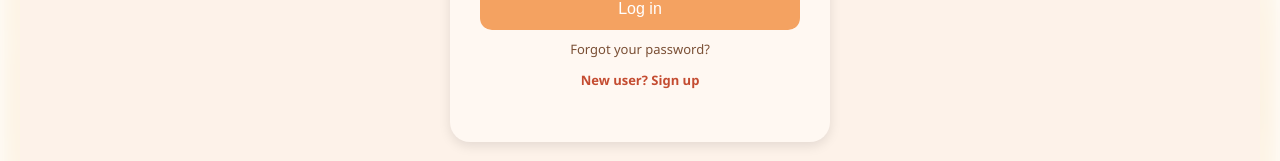
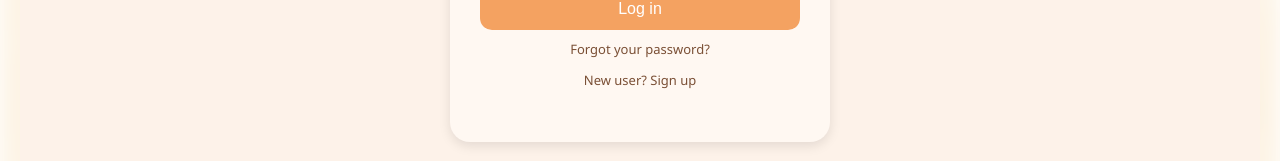
Before and after one commit to Bhuvijain230/Medicine-Expiry-and-Wastage-Monitoring-System, a React (Create React App) app: page /login in a window 1280 px wide. Shown: the part 481-642 px from the top of the page. Built offline with nearby package versions, Linux system fonts and the light colour scheme.

Commit message:
Update Login.js

```diff
--- a/src/Components/Login.js
+++ b/src/Components/Login.js
@@ -1,12 +1,13 @@
 import React, { useState, useEffect } from 'react';
 import { useNavigate } from 'react-router-dom';
-import './Login.css'; // Add cute styling here like the image
+import './Login.css'; // Ensure your styles are correctly defined
 
 function Login() {
   const navigate = useNavigate();
   const [email, setEmail] = useState('');
   const [password, setPassword] = useState('');
 
+  // Redirect to home if already logged in
   useEffect(() => {
     if (localStorage.getItem('isLoggedIn') === 'true') {
       navigate('/');
@@ -15,7 +16,7 @@ function Login() {
 
   const handleLogin = (e) => {
     e.preventDefault();
-    // Simulate login (you can use hardcoded email/password if needed)
+    // Simulate login (dummy auth)
     localStorage.setItem('isLoggedIn', 'true');
     navigate('/');
   };
@@ -24,6 +25,7 @@ function Login() {
     <div className="login-container">
       <form onSubmit={handleLogin} className="login-box">
         <h2>Login</h2>
+
         <input
           type="email"
           placeholder="Email address"
@@ -31,6 +33,7 @@ function Login() {
           onChange={(e) => setEmail(e.target.value)}
           required
         />
+
         <input
           type="password"
           placeholder="Password"
@@ -38,9 +41,16 @@ function Login() {
           onChange={(e) => setPassword(e.target.value)}
           required
         />
+
         <button type="submit">Log in</button>
-        <p>Forgot your password?</p>
-        <p><a href="#">New user? Sign up</a></p>
+
+        <p className="helper-text">Forgot your password?</p>
+        <p className="helper-text">
+          New user?{' '}
+          <span className="register-link" onClick={() => navigate('/register')}>
+            Sign up
+          </span>
+        </p>
       </form>
     </div>
   );
```
